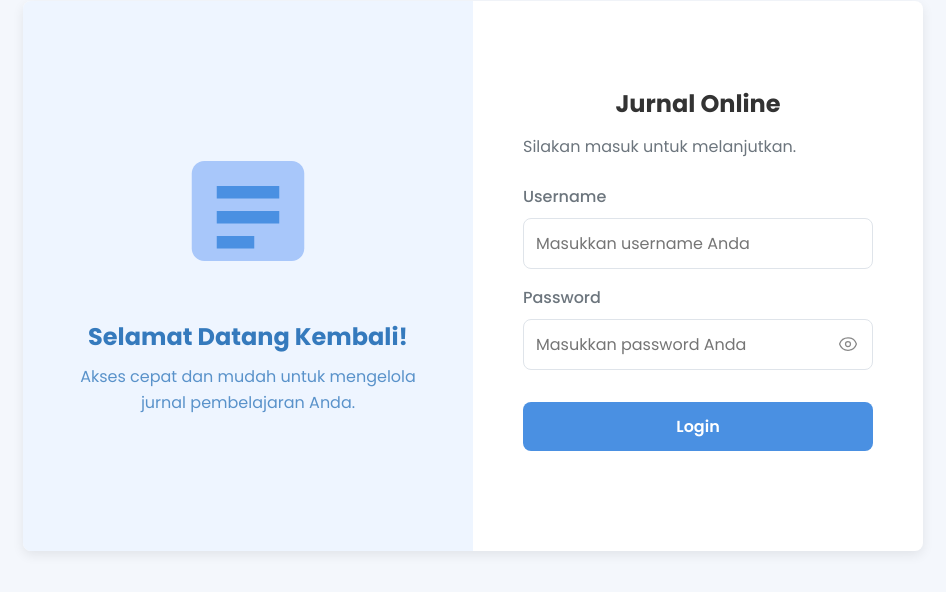
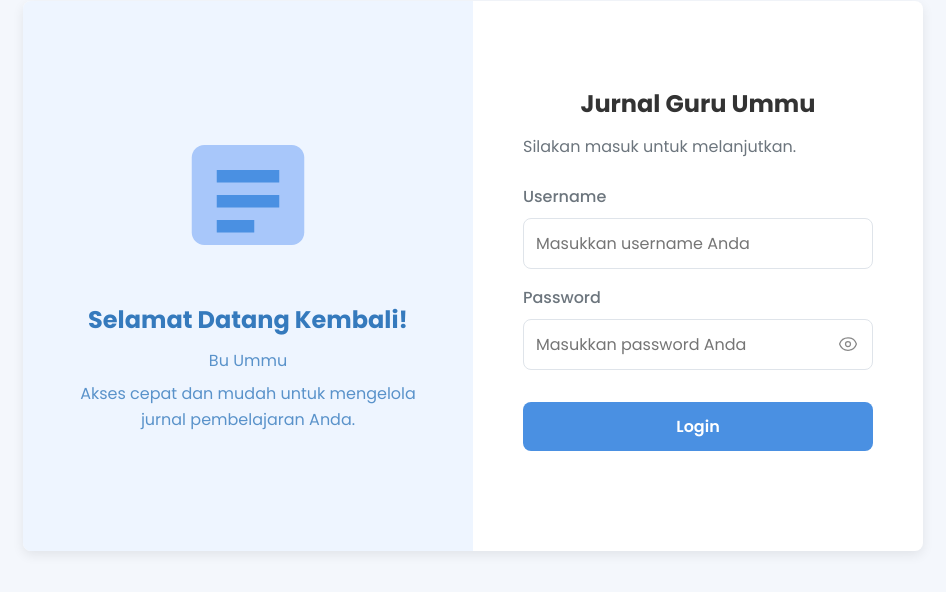
Before and after one commit to Wahyudi-1/jurnalummu, a plain HTML site: page index.html in a window 1280 px wide. Shown: the part 124-716 px from the top of the page, without its empty margins (167-1113 px from the left). Drawn offline with nearby package versions, Linux system fonts and the light colour scheme.

Commit message:
Update index.html

```diff
--- a/index.html
+++ b/index.html
@@ -6,7 +6,7 @@
     <!-- ========================================================== -->
     <meta charset="UTF-8">
     <meta name="viewport" content="width=device-width, initial-scale=1.0">
-    <title>Login - Jurnal Online</title>
+    <title>Login - Jurnal Guru Ummu</title>
 
     <!-- ========================================================== -->
     <!-- STYLESHEETS & FONTS                                        -->
@@ -42,6 +42,7 @@
                     <path d="M7 16H13V18H7V16Z" fill="#4a90e2"/>
                 </svg>
                 <h3>Selamat Datang Kembali!</h3>
+                <p>Bu Ummu</p>
                 <p>Akses cepat dan mudah untuk mengelola jurnal pembelajaran Anda.</p>
             </div>
         </div>
@@ -50,7 +51,7 @@
         <div class="login-form-container">
             <div class="login-form-content">
 
-                <h2 class="logo">Jurnal Online</h2>
+                <h2 class="logo">Jurnal Guru Ummu</h2>
                 <p style="color: var(--text-light); margin-bottom: 25px;">Silakan masuk untuk melanjutkan.</p>
 
                 <form onsubmit="event.preventDefault(); document.getElementById('loginButton').click();">
```
